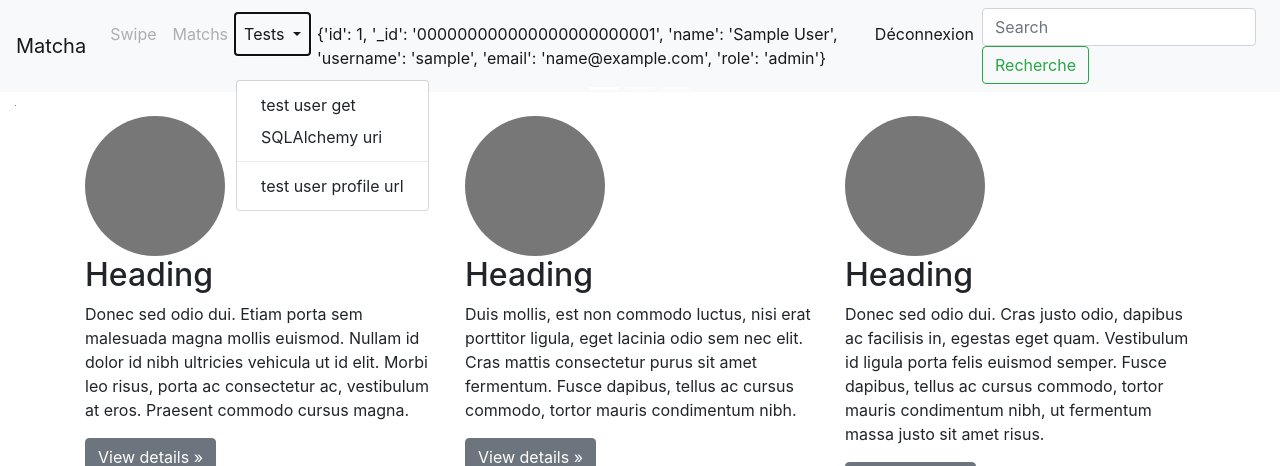
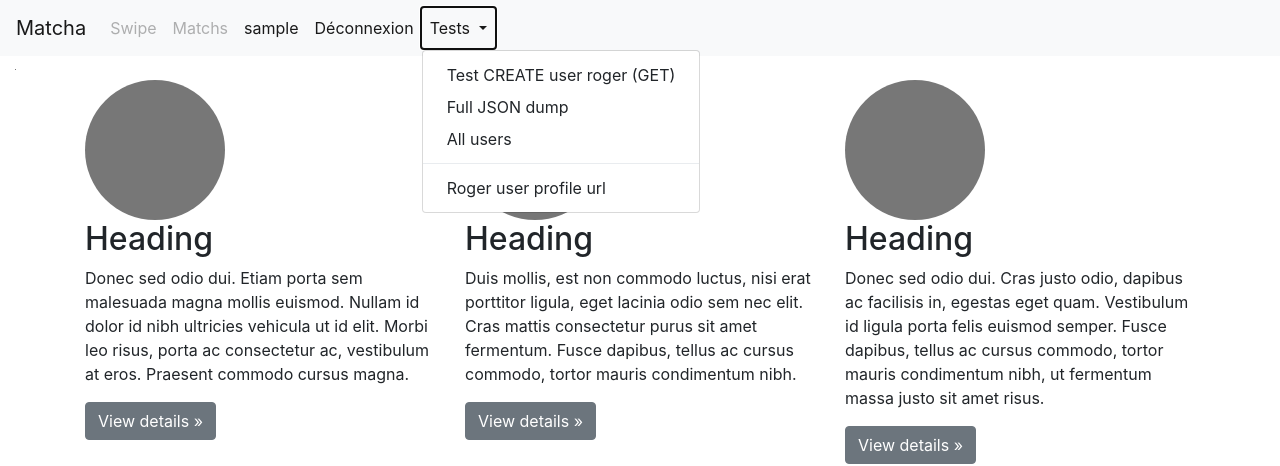
Before and after one commit to mhmestb2018/Dating-web-app, a Flask app: page / in a window 1280 px wide, after a click on "Tests". Shown: the top 466 px of the page. Run offline with Flask 2, Linux system fonts and the light colour scheme; the visitor is signed in with stand-in values (Sample User, id 1); parts of the project's set-up code (start-up, migrations or seed data) failed here and were passed over; some libraries are stand-ins or nearby versions.

Commit message:
basic db working

```diff
--- a/app/__init__.py
+++ b/app/__init__.py
@@ -1,37 +1,17 @@
-#! /usr/bin/env python3
+from flask import Flask
+from app.config import Config
+from .models import db
 
-# import os
-# from flask import Flask
-# from flask_sqlalchemy import SQLAlchemy
-
-
-# app = Flask(__name__)
-# app.config['SQLALCHEMY_DATABASE_URI'] = (
-#     'mysql+mysqlconnector://'
-#     + os.environ['MYSQL_USER']
-#     + ':'
-#     + os.environ['MYSQL_PASSWORD']
-#     + '@db:3306/matcha')
-# db = SQLAlchemy(app)
-# db.create_all()
-
-from flask import Flask
-# from flask_sqlalchemy import SQLAlchemy
-from app.config import Config
-
-
-# db = SQLAlchemy()
 
 
 def create_app():
     """Construct the core application."""
     app = Flask(__name__, instance_relative_config=False)
     app.config.from_object(Config)
+    app.app_context().push()
+    db.init_app(app)
 
-    # db.init_app(app)
+    from . import routes  # Import routes
+    #db.create_all()  # Create sql tables for our data models
 
-    with app.app_context():
-        from . import routes  # Import routes
-        # db.create_all()  # Create sql tables for our data models
-
-        return app
+    return app
--- a/app/models/Like.py
+++ /dev/null
@@ -1 +0,0 @@
-# from app import db
--- a/app/routes.py
+++ b/app/routes.py
@@ -1,11 +1,10 @@
-#! /usr/bin/env python3
-
 import json
 from flask import current_app as app
-from flask import render_template, request, redirect, url_for, session, flash
+from flask import render_template, request, redirect, url_for, session, flash, make_response
 
-# configuration used to connect to MariaDB
-
+from . import db
+from .models import User
+from .test_routes import *
 
 @app.route("/")
 def index():
@@ -14,12 +13,22 @@
 @app.route("/login/", methods=["POST", "GET"])
 def login():
     if request.method == "POST":
-        user = request.form["nm"]
-        if user is not None and user is not "":
-            session["user"] = user
+        name = request.form["nm"]
+        if name is not None and name is not "":
+            session["user"] = name
             #if cookies accepted:
             session.permanent = True
-            flash(f"Welcome {user}")
+
+            found = User.query.filter_by(name=name).first()
+            if found:
+                session["email"] = found.email
+            else:
+                user = User(name, "")
+                db.session.add(user)
+                db.session.commit()
+
+
+            flash(f"Welcome {name}")
             return redirect(url_for("profile"))
     if "user" in session:
         flash("Vous êtes déjà connecté !", "info")
@@ -34,11 +43,6 @@
         session.pop("email", None)
     return redirect(url_for("login"))
 
-
-@app.route("/uri/")
-def CoucouRoute():
-    return app.config['SQLALCHEMY_DATABASE_URI']
-
 @app.route("/users/<user>/")
 def users(user):
     return render_template("profile.html", user=user)
@@ -48,9 +52,11 @@
     if "user" in session:
         email = None
         if request.method == "POST":
+            found = User.query.filter_by(name=session["user"]).first()
             if "email" in request.form and request.form["email"] is not "":
-                email = request.form["email"]
-                session["email"] = email
+                found.email = request.form["email"]
+                db.session.commit()
+                email = found.email
                 flash("Email enregistré", "info")
         else:
             if "email" in session:
@@ -58,51 +64,3 @@
         return render_template("profile_edit.html", user=session["user"], email=email)
     flash("Vous n'êtes pas connecté", "info")
     return redirect(url_for("login"))
-
-
-@app.route('/testadd/', methods=['GET'])
-def user_records():
-    """Create a user via query string parameters."""
-    username = request.args.get('user')
-    email = request.args.get('email')
-    if username and email:
-        new_user = User(
-            username=username,
-            email=email,
-            created=dt.now(),
-            bio="In West Philadelphia born and raised, \
-            on the playground is where I spent most of my days",
-            admin=False
-        )
-        db.session.add(new_user)  # Adds new User record to database
-        db.session.commit()  # Commits all changes
-    return make_response(f"{new_user} successfully created!")
-
-@app.route("/dbtest")
-def dbtest():
-    import os
-    import mariadb
-    config = {
-        'host': 'db',
-        'port': 3306,
-        'user': os.environ['MYSQL_USER'],
-        'password': os.environ['MYSQL_PASSWORD'],
-        'database': 'matcha',
-    }
-
-    # connection for MariaDB
-    conn = mariadb.connect(**config)
-    # create a connection cursor
-    cur = conn.cursor()
-    # execute a SQL statement
-    cur.execute("select * from users")
-    # get headers
-    header = [item[0] for item in cur.description]
-    # get all matches
-    res = cur.fetchall()
-    # jsonify
-    json_data = []
-    for item in res:
-        json_data.append(dict(zip(header, item)))
-    # DUMP !
-    return json.dumps(json_data)
--- a/app/templates/base.html
+++ b/app/templates/base.html
@@ -19,17 +19,6 @@
                 <li class="nav-item">
                   <a class="nav-link disabled" href="#" tabindex="-1" aria-disabled="true">Matchs</a>
                 </li>
-                <li class="nav-item dropdown">
-                  <a class="nav-link dropdown-toggle" href="#" id="navbarDropdown" role="button" data-toggle="dropdown" aria-haspopup="true" aria-expanded="false">
-                    Tests
-                  </a>
-                  <div class="dropdown-menu" aria-labelledby="navbarDropdown">
-                    <a class="dropdown-item" href="/testadd?user=roger&password=moore">test user get</a>
-                    <a class="dropdown-item" href="/uri">SQLAlchemy uri</a>
-                    <div class="dropdown-divider"></div>
-                    <a class="dropdown-item" href="/users/roger">test user profile url</a>
-                  </div>
-                </li>
                 {% if "user" in session %}
                 <li class="nav-item active">
                   <a class="nav-link active" href="/profile" tabindex="-1" aria-disabled="true">{{ session["user"] }}</a>
@@ -45,11 +34,23 @@
                   <a class="nav-link active" href="/signin" tabindex="-1" aria-disabled="true">S'inscrire</a>
                 </li>
                 {% endif %}
+                <li class="nav-item dropdown">
+                  <a class="nav-link dropdown-toggle" href="#" id="navbarDropdown" role="button" data-toggle="dropdown" aria-haspopup="true" aria-expanded="false">
+                    Tests
+                  </a>
+                  <div class="dropdown-menu" aria-labelledby="navbarDropdown">
+                    <a class="dropdown-item" href="/testadd?user=roger&email=moore">Test CREATE user roger (GET)</a>
+                    <a class="dropdown-item" href="/dbtest">Full JSON dump</a>
+                    <a class="dropdown-item" href="/allusers">All users</a>
+                    <div class="dropdown-divider"></div>
+                    <a class="dropdown-item" href="/users/roger">Roger user profile url</a>
+                  </div>
+                </li>
               </ul>
-              <form class="form-inline my-2 my-lg-0">
+              <!-- <form class="form-inline my-2 my-lg-0">
                 <input class="form-control mr-sm-2" type="search" placeholder="Search" aria-label="Search">
                 <button class="btn btn-outline-success my-2 my-sm-0" type="submit">Recherche</button>
-              </form>
+              </form> -->
             </div>
           </nav>
           <div class="container-fluid">
```
Also changed, not shown: app/models.py (renamed from app/models/User.py, +10 -3 lines), app/models/Schema.py (deleted, +0 -42 lines), app/models/__init__.py (deleted, +0 -8 lines), app/test_routes.py (added, +53 -0 lines).
